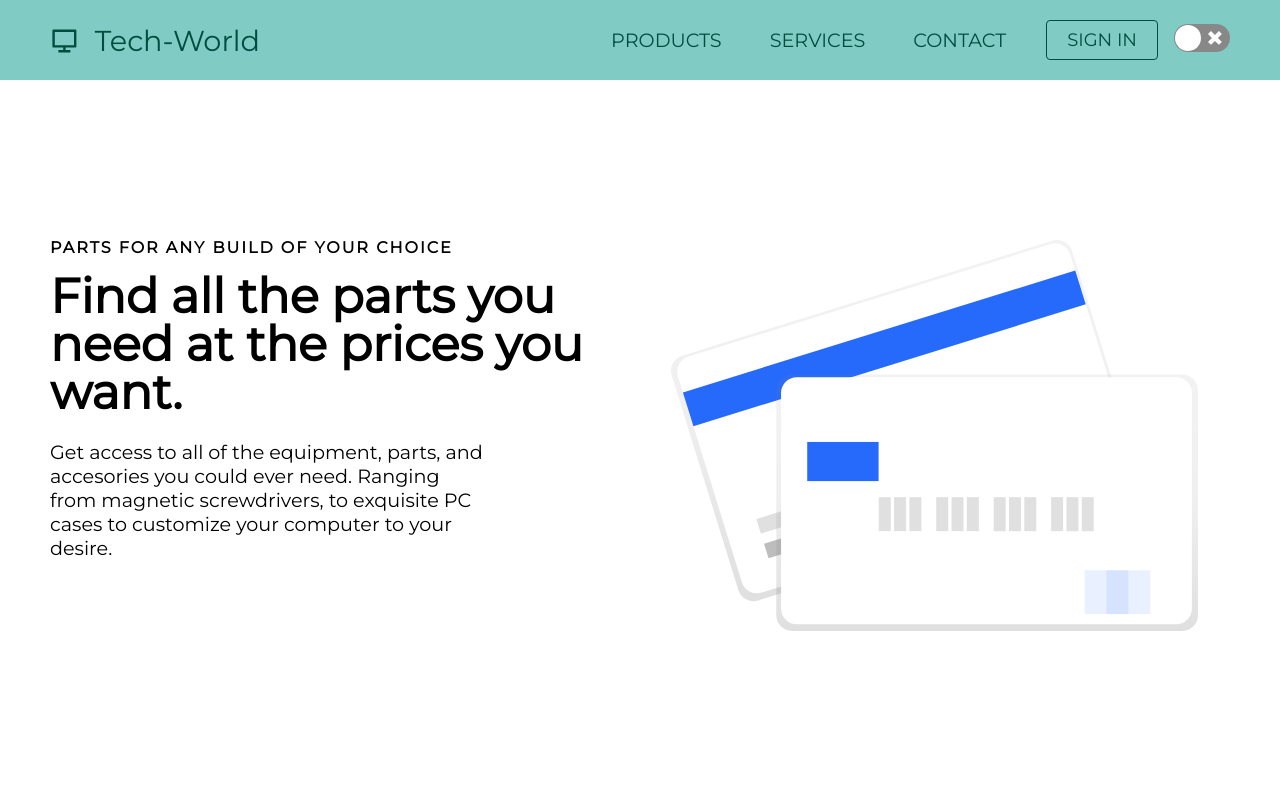
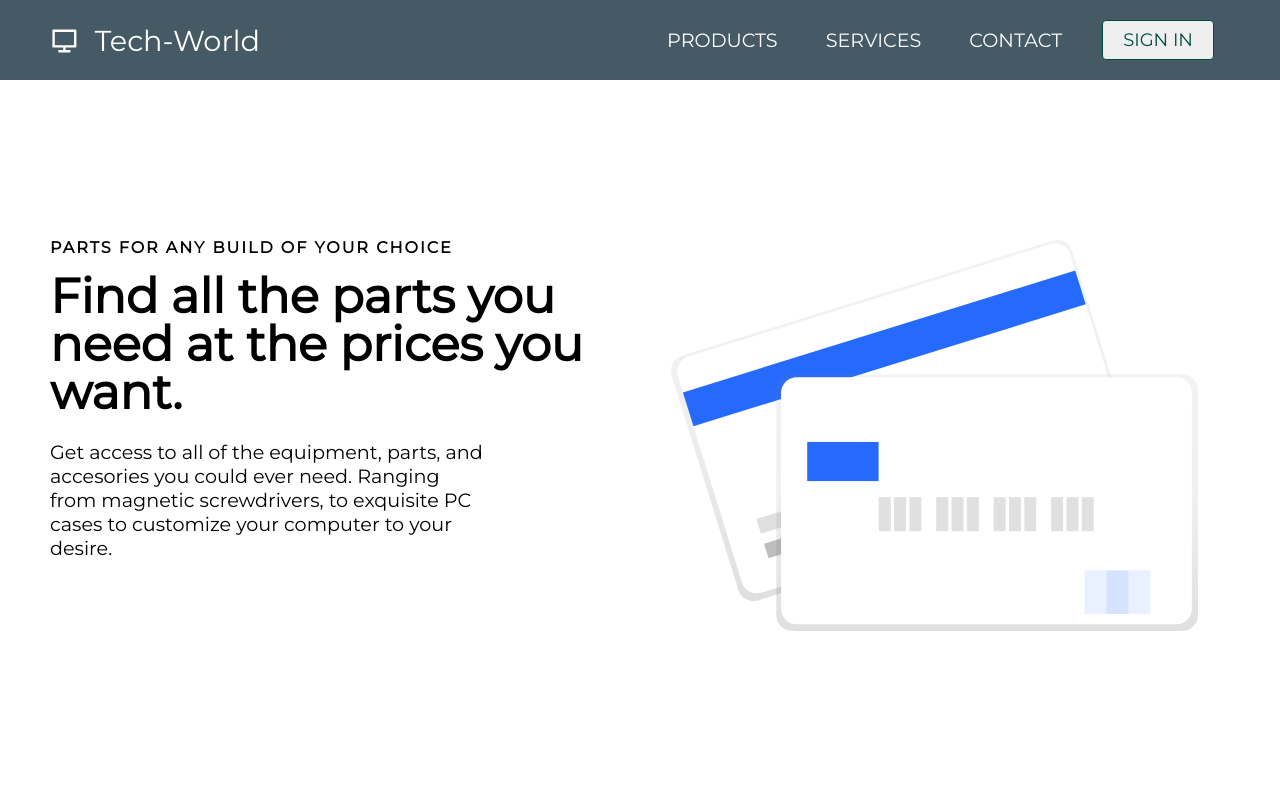
Before and after one commit to PunitorX/tech-commerce, a React (Create React App) app: page / in a window 1280 px wide. Shown: the top 800 px of the page. Built offline with nearby package versions, Linux system fonts and the light colour scheme.

Commit message:
'Removed dark mode.'

```diff
--- a/src/components/HeroSection.css
+++ b/src/components/HeroSection.css
@@ -1,15 +1,5 @@
 .home-section {
     padding: 160px 0;
-}
-
-#light .home-section {
-    background: #fff;
-    color: #004d40;
-}
-
-#dark .home-section {
-    background: #90a4ae;
-    color: #004d40;
 }
 
 .home__hero-row {
--- a/src/components/HeroSection.js
+++ b/src/components/HeroSection.js
@@ -1,6 +1,8 @@
 import React from 'react'
-import './HeroSection.css';
-import {useState} from 'react'
+import {createContext, useState} from 'react'
+import './HeroSection.css'
+
+export const ThemeContext = createContext(null);
 
 function HeroSection({
     colorBg,
@@ -13,14 +15,12 @@ function HeroSection({
     img,
     alt,
     imgStart,
-    Navbar
+    theme
 }) {
-
-  const [theme] = useState('light');
 
   return (
     <>
-        <div className='home-section' id={Navbar}>
+        <div className='home-section' id={theme}>
             <div className="container">
               <div className="row home-hero-row"
               style={{display: 'flex',
--- a/src/components/Navbar.css
+++ b/src/components/Navbar.css
@@ -7,13 +7,6 @@
     position: sticky;
     top: 0;
     z-index: 999;
-}
-
-#light {
-    background: #80cbc4;
-}
-
-#dark {
     background: #455a64;
 }
 
@@ -40,13 +33,6 @@
     justify-self: start;
     cursor: pointer;
     text-decoration: none;
-}
-
-#light .navbar-name {
-    color: #004d40;
-}
-
-#dark .navbar-name {
     color: #fff;
 }
 
@@ -68,23 +54,12 @@
     padding: 1rem 1.5rem;
     height: 100%;
     text-transform: uppercase;
-}
-
-#light .nav-links {
-    color: #004d40;
-}
-
-#dark .nav-links {
     color: #fff;
 }
 
 .nav-links:hover {
     transition: all 0.6s ease;
     border-bottom: 1px solid #fff;
-}
-
-#light .nav-links:hover {
-    color: #fff;
 }
 
 .menu-icon {
--- a/src/components/Navbar.js
+++ b/src/components/Navbar.js
@@ -1,12 +1,9 @@
-import React, {createContext, useState, useEffect} from "react";
+import React, {useState, useEffect} from "react";
 import {Link} from 'react-router-dom';
 import {FaBars, FaTimes} from 'react-icons/fa';
 import {RiComputerLine} from 'react-icons/ri'
 import './Navbar.css'
 import {Button} from './Button';
-import ReactSwitch from 'react-switch'
-
-export const ThemeContext = createContext(null);
 
 function Navbar() {
     const [click, setClick] = useState(false);
@@ -14,8 +11,6 @@ function Navbar() {
 
     const handleClick = () => setClick(!click);
     const closeMobile = () => setClick(false);
-
-    const [theme, setTheme] = useState('light');
 
     const showButton = () => {
         if(window.innerWidth <= 960) {
@@ -33,14 +28,9 @@ function Navbar() {
     //     }
     // }, [])
 
-    const toggleTheme = () => {
-        setTheme((curr) => (curr === 'light' ? 'dark' : 'light'));
-      };
-
   return (
     <>
-        <ThemeContext.Provider value={{theme, toggleTheme}}>
-        <nav className="navbar" id={theme}>
+        <nav className="navbar">
             <div className="navbar-container container">
                 <Link to='/' className="navbar-name" onClick={closeMobile}>
                     <RiComputerLine className="navbar-icon" />
@@ -79,14 +69,9 @@ function Navbar() {
                             </Link>
                         )}
                     </li>
-
-                    <li className="switch">
-                        <ReactSwitch onChange={toggleTheme} checked={theme === 'dark'} />
-                    </li>
                 </ul>
             </div>
         </nav>
-        </ThemeContext.Provider>
     </>
   )
 }
```
Also changed, not shown: src/App.css (line endings or trailing spaces).
